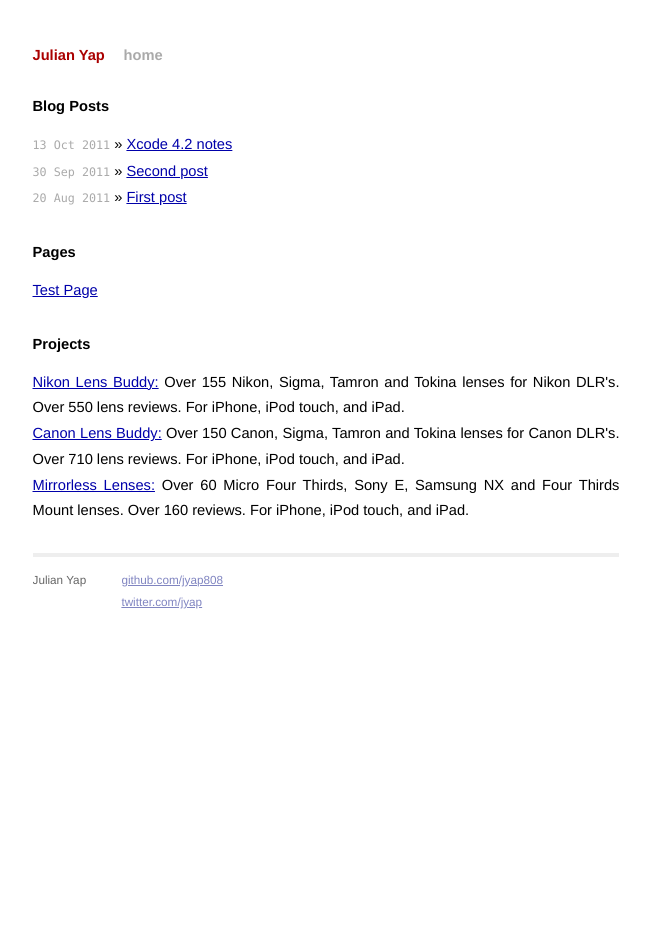
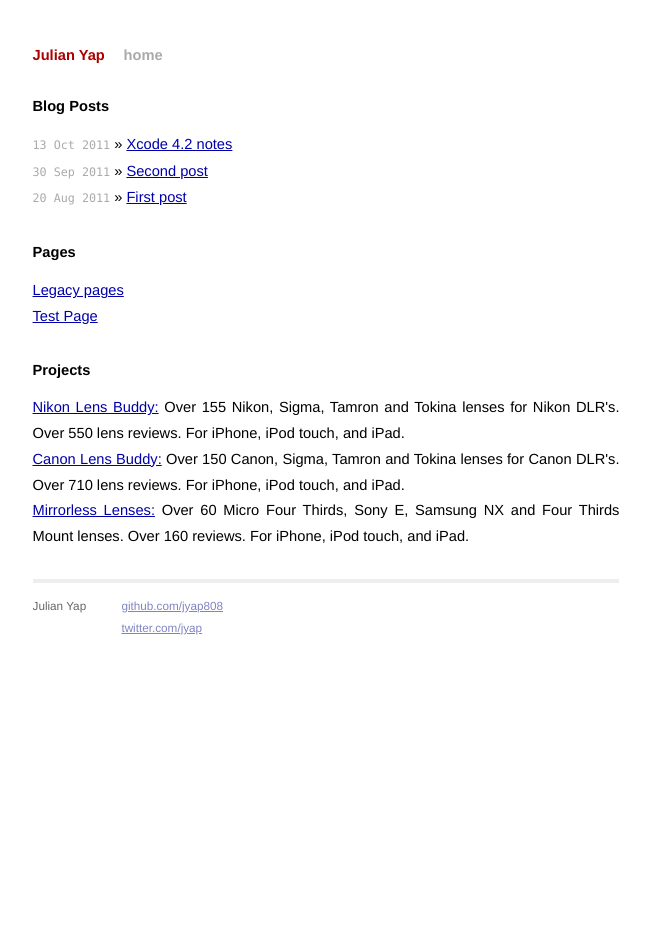
Before and after one commit to psykidellic/psykidellic.github.com, a Jekyll site: the page built from index.html, in a window 1280 px wide. Shown: the whole page, without its empty margins (314-964 px from the left). Built offline with Jekyll 4.4.1, drawn with Linux system fonts in a browser that asks for light colours.

Commit message:
.. following on from previous commit.

```diff
--- a/_config.yml
+++ b/_config.yml
@@ -1 +1,3 @@
 pygments: true
+baseurl: /
+#permalink: pretty
--- a/_layouts/default.html
+++ b/_layouts/default.html
@@ -6,17 +6,17 @@
    <meta name="author" content="Julian Yap" />
 
    <!-- syntax highlighting CSS -->
-   <link rel="stylesheet" href="/css/syntax.css" type="text/css" />
+   <link rel="stylesheet" href="{{ site.baseurl }}css/syntax.css" type="text/css" />
 
    <!-- Homepage CSS -->
-   <link rel="stylesheet" href="/css/screen.css" type="text/css" media="screen, projection" />
+   <link rel="stylesheet" href="{{ site.baseurl }}css/screen.css" type="text/css" media="screen, projection" />
 </head>
 <body>
 
 <div class="site">
   <div class="title">
-    <a href="/">Julian Yap</a>
-    <a class="extra" href="/">home</a>
+    <a href="{{ site.baseurl }}">Julian Yap</a>
+    <a class="extra" href="{{ site.baseurl }}">home</a>
   </div>
 
   {{ content }}
--- a/_layouts/post.html
+++ b/_layouts/post.html
@@ -9,7 +9,7 @@
   <h2>Related Posts</h2>
   <ul class="posts">
     {% for post in site.related_posts limit:3 %}
-      <li><span>{{ post.date | date_to_string }}</span> &raquo; <a href="{{ post.url }}">{{ post.title }}</a></li>
+      <li><span>{{ post.date | date_to_string }}</span> &raquo; <a href="{{ site.baseurl }}{{ post.url }}">{{ post.title }}</a></li>
     {% endfor %}
   </ul>
 </div>
--- a/index.html
+++ b/index.html
@@ -14,7 +14,8 @@
 
   <h1>Pages</h1>
   <ul class="posts">
-      <li><a href="/pages/test-page.html">Test Page</a></li>
+      <li><a href="{{ site.baseurl }}pages/legacy-pages.html">Legacy pages</a></li>
+      <li><a href="{{ site.baseurl }}pages/test-page.html">Test Page</a></li>
   </ul>
 
   <h1>Projects</h1>
```
Also changed, not shown: 1 other file.
